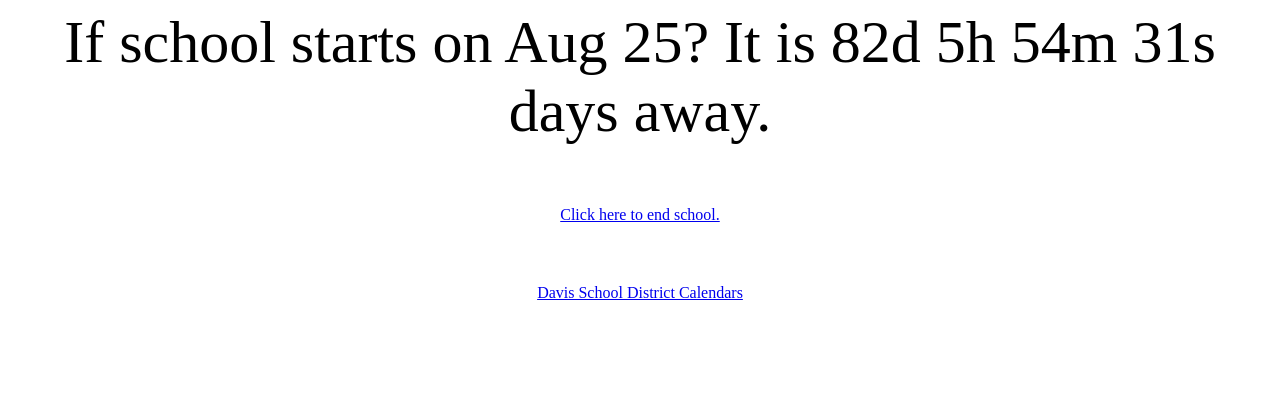
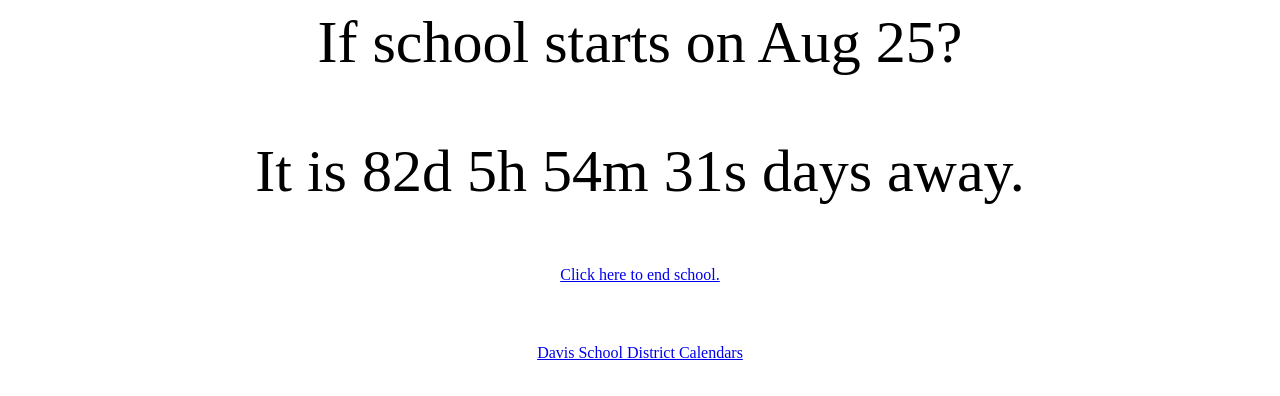
Before and after one commit to www-Kyle/School, a plain HTML site: page index.html in a window 1280 px wide. Drawn offline with Linux system fonts and the light colour scheme.

Commit message:
Update index.html

```diff
--- a/index.html
+++ b/index.html
@@ -42,10 +42,10 @@ var x = setInterval(function() {
 
 </head>
 <body>
-<p>If school starts on Aug 25? It is </>
-  <span id="demo"></span> days away.</p>
- <p><center><a href="party.html">Click here to end school.</a></center></p>
+<p>If school starts on Aug 25?</p>
+<p>It is <span id="demo"></span> days away.</p>
+<p><center><a href="party.html">Click here to end school.</a></center></p>
 
-  <p><center><a href="https://www.davis.k12.ut.us/parents-family/school-year-calendars">Davis School District Calendars</a></center></p>
+<p><center><a href="https://www.davis.k12.ut.us/parents-family/school-year-calendars">Davis School District Calendars</a></center></p>
 </body>
 </html>
```
